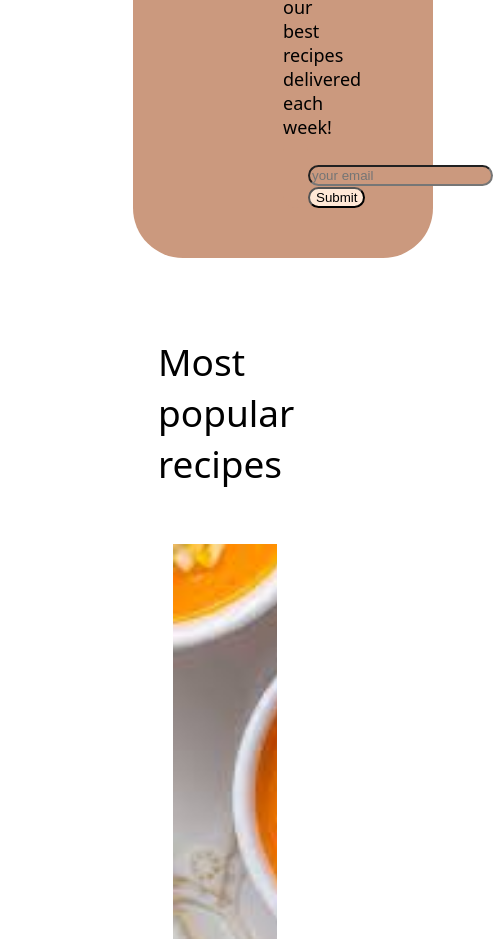
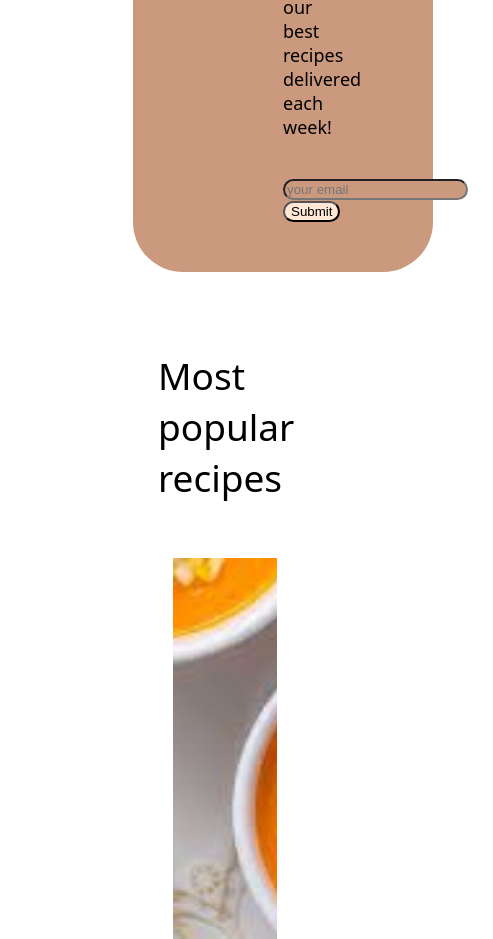
Before and after one commit to IzanMorenoNunez/Repte_p-gina_receptes, a plain HTML site: page index.html in a window 390 px wide. Shown: the part 3520-4459 px from the top of the page, 493 px wide, since content can reach past the window. Drawn offline with Linux system fonts and the light colour scheme.

Commit message:
arreglar apartat de email

```diff
--- a/CSS/style.css
+++ b/CSS/style.css
@@ -107,10 +107,11 @@ a:hover {
     margin-top: auto;
     margin-bottom: auto;
     background: #cb997e;
+    margin-left: 100px;
+
 }
 
 .enviarEmail {
-    align-items: center ;
     border-radius: 50px;
     background-color: #ffe8d6;
 
@@ -203,4 +204,8 @@ a:hover {
         padding-left: 0px;
         padding-right: 0px;
     }
+    .email{
+        margin-left: 0px;
+        margin-top: 20px;
+    }
 }
--- a/index.html
+++ b/index.html
@@ -92,7 +92,7 @@
                     best recipes delivered each week!
                 </p>
             </div>
-            <div style="padding-top: 25px;padding-left: 25px;" class="email">
+            <div class="email">
                 <form action="">
                     <input type="email" placeholder="your email" class="email">
                     <input type="submit" class="enviarEmail">
```
